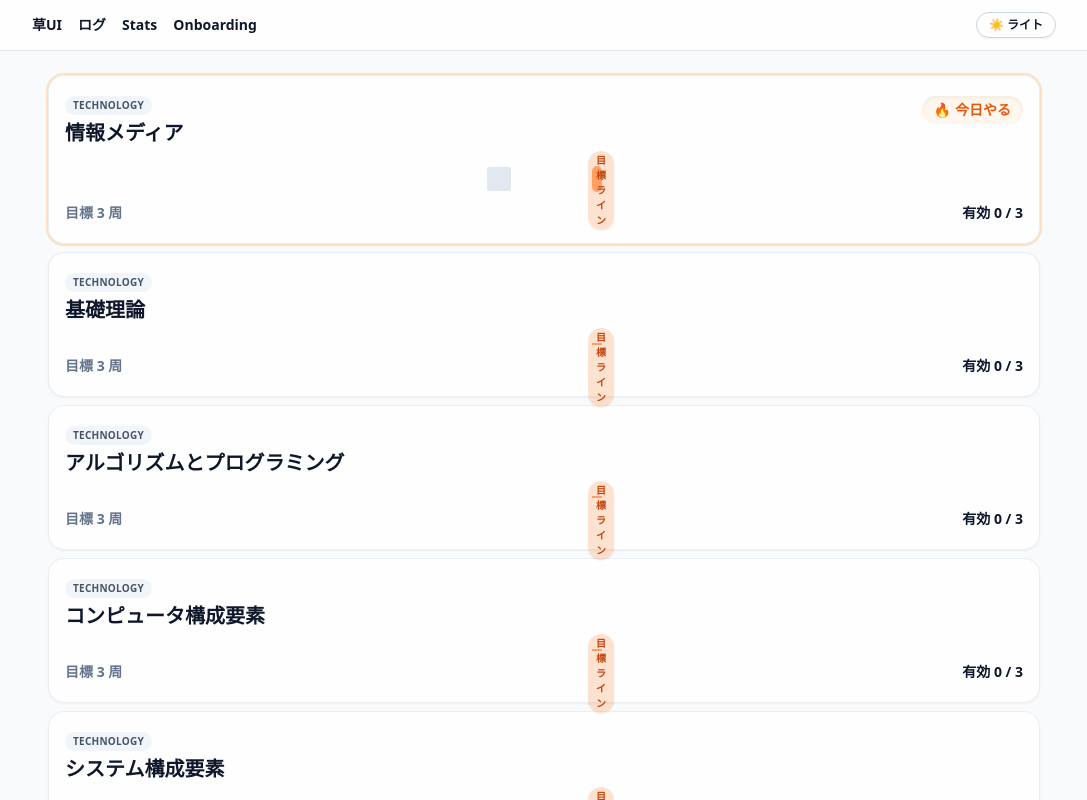
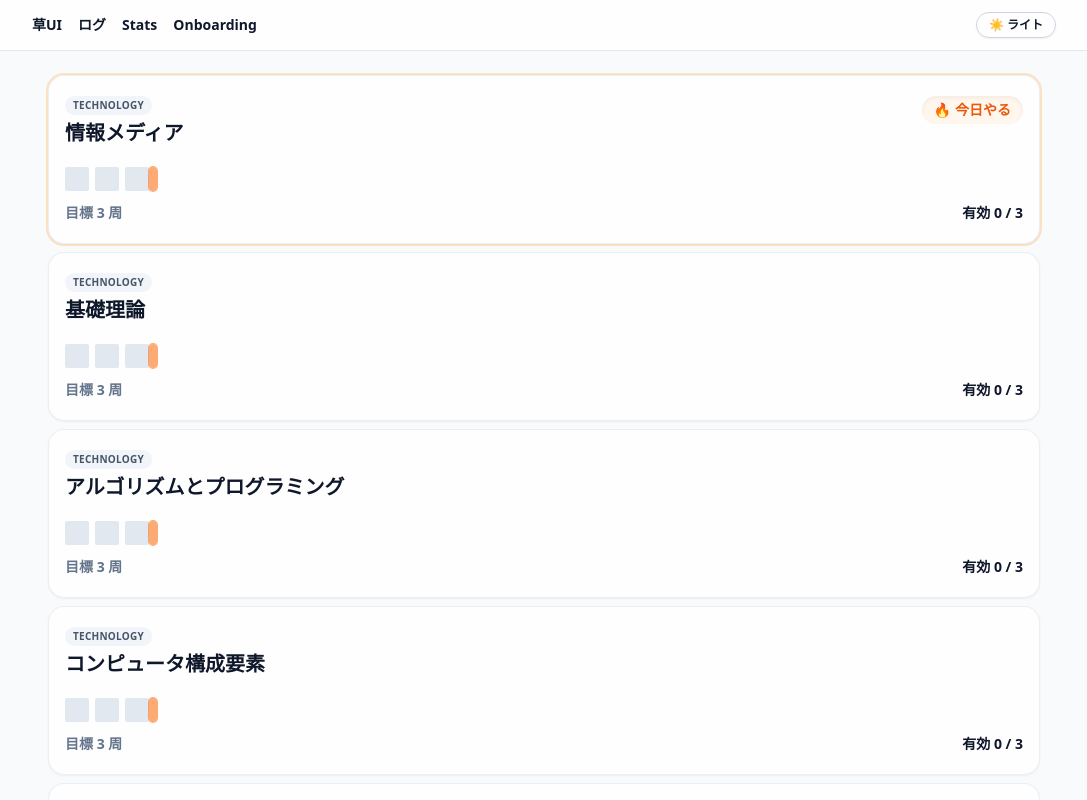
Before and after one commit to Hiro-Chiba/ap-grass-tracker, a Next.js app: page /grid in a window 1280 px wide. Shown: the top 800 px of the page, without its empty margins (96-1183 px from the left). Built offline with nearby package versions, Linux system fonts and the light colour scheme.

Commit message:
草UIの左寄せレイアウト修正

```diff
--- a/components/grass/SubjectRow.tsx
+++ b/components/grass/SubjectRow.tsx
@@ -3,7 +3,7 @@ import clsx from "clsx";
 import { StudyCycle, SubjectStatus } from "@/lib/types";
 import { Subject, subjects } from "@/lib/subjects";
 import { getTargetForSubject } from "@/lib/targets";
-import Square, { SLOT_WIDTH, SQUARE_SIZE } from "./Square";
+import Square, { SLOT_WIDTH, SQUARE_GAP } from "./Square";
 import TargetLine from "./TargetLine";
 
 type SubjectRowProps = {
@@ -20,7 +20,8 @@ export default function SubjectRow({ subject, cycles, status, isPriority }: Subj
   const target = getTargetForSubject(subject);
   const orderedCycles = sortByDate(cycles);
   const maxSlots = Math.max(target, orderedCycles.length || 1);
-  const trackWidth = maxSlots * SLOT_WIDTH + SQUARE_SIZE;
+  const trackWidth = maxSlots * SLOT_WIDTH - SQUARE_GAP;
+  const slots = Array.from({ length: maxSlots }, (_, index) => orderedCycles[index]);
 
   const rowClassName = clsx(
     "flex flex-col gap-4 rounded-2xl border border-slate-200/70 bg-white/80 px-4 py-5 shadow-sm sm:gap-5 dark:border-slate-800/60 dark:bg-slate-900/70",
@@ -43,18 +44,16 @@ export default function SubjectRow({ subject, cycles, status, isPriority }: Subj
           </span>
         ) : null}
       </div>
-      <div className="flex flex-col items-center gap-3">
-        <div className="flex w-full justify-center">
-          <div
-            className="relative flex items-center gap-1 overflow-visible"
-            style={{ width: trackWidth }}
-            aria-label={`${subject.name} の進捗`}
-          >
-            <TargetLine position={target} alignToEnd label="目標ライン" />
-            {orderedCycles.map((cycle) => (
-              <Square key={cycle.id} accuracy={cycle.accuracy} />
-            ))}
-          </div>
+      <div className="flex flex-col items-start gap-3">
+        <div
+          className="relative flex items-center gap-[6px] overflow-visible"
+          style={{ minWidth: trackWidth }}
+          aria-label={`${subject.name} の進捗`}
+        >
+          <TargetLine position={target} />
+          {slots.map((cycle, index) => (
+            <Square key={cycle?.id ?? `empty-${index}`} accuracy={cycle?.accuracy} />
+          ))}
         </div>
         <div className="flex w-full items-center justify-between text-xs font-semibold text-slate-700 dark:text-slate-200 sm:text-sm">
           <span className="text-slate-500 dark:text-slate-400">目標 {target} 周</span>
--- a/components/grass/TargetLine.tsx
+++ b/components/grass/TargetLine.tsx
@@ -1,15 +1,11 @@
-import clsx from "clsx";
-
 import { SLOT_WIDTH, SQUARE_GAP } from "./Square";
 
 export default function TargetLine({
   position,
-  alignToEnd = false,
-  label
+  alignToEnd = false
 }: {
   position: number;
   alignToEnd?: boolean;
-  label?: string;
 }) {
   const offset = Math.max(position * SLOT_WIDTH - SQUARE_GAP, 0);
 
@@ -18,16 +14,8 @@ export default function TargetLine({
       className="pointer-events-none absolute inset-y-0"
       style={alignToEnd ? { right: 0 } : { left: `${offset}px` }}
     >
-      {label ? (
-        <span className="absolute -top-4 right-0 translate-x-1/2 rounded-full bg-orange-500/20 px-2 py-0.5 text-[10px] font-semibold uppercase tracking-wide text-orange-700 shadow-sm dark:bg-orange-500/25 dark:text-orange-100">
-          {label}
-        </span>
-      ) : null}
       <span
-        className={clsx(
-          "block h-full w-[8px] bg-orange-500/60 shadow-[0_0_0_1px_rgba(255,115,29,0.6)]",
-          label && "rounded"
-        )}
+        className="block h-full w-[8px] rounded bg-orange-500/60 shadow-[0_0_0_1px_rgba(255,115,29,0.6)]"
         aria-label={`目標周回 ${position}`}
       />
     </div>
```
Also changed, not shown: 1 other file (tests, documents, lock files or other folders).
